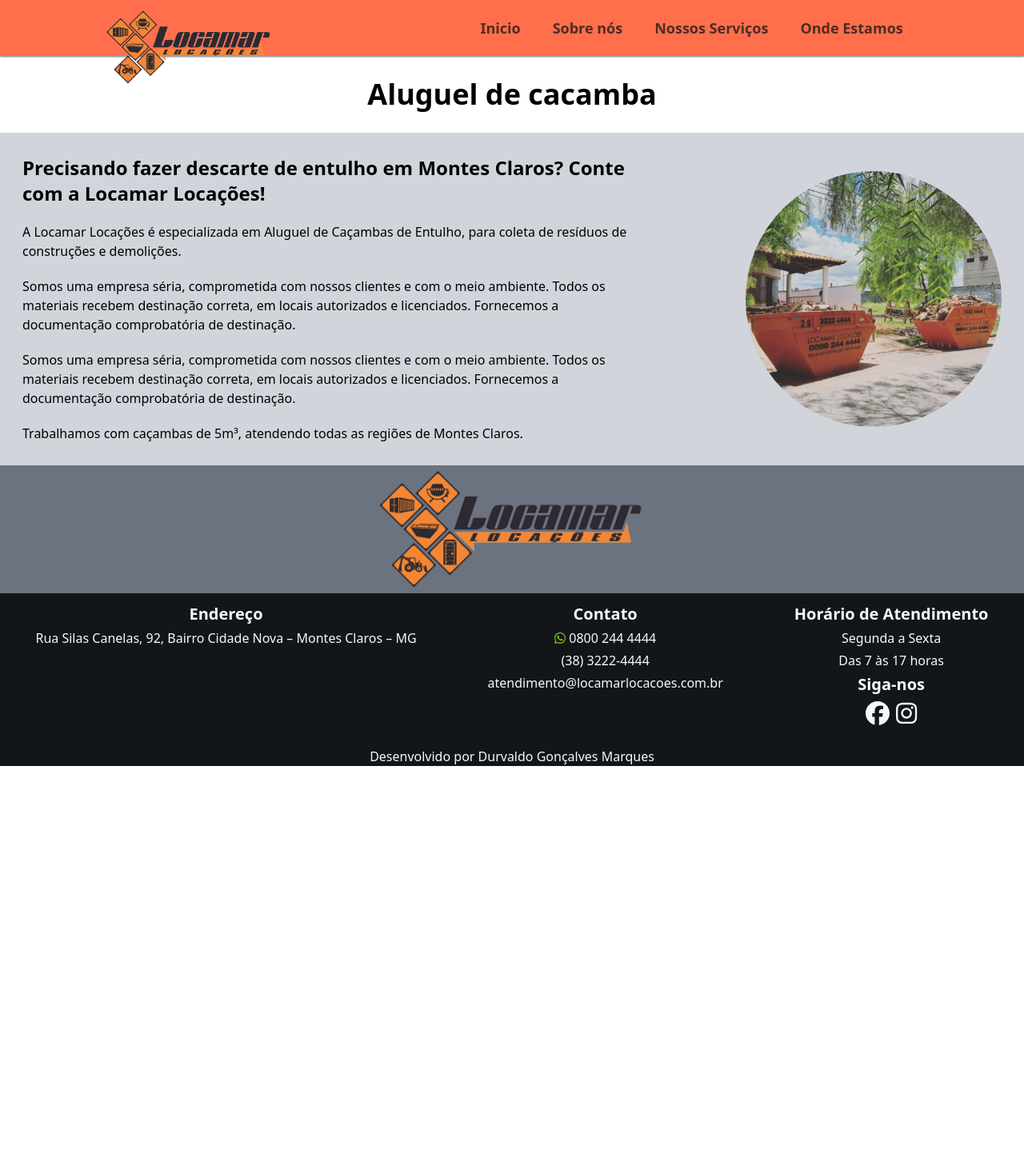
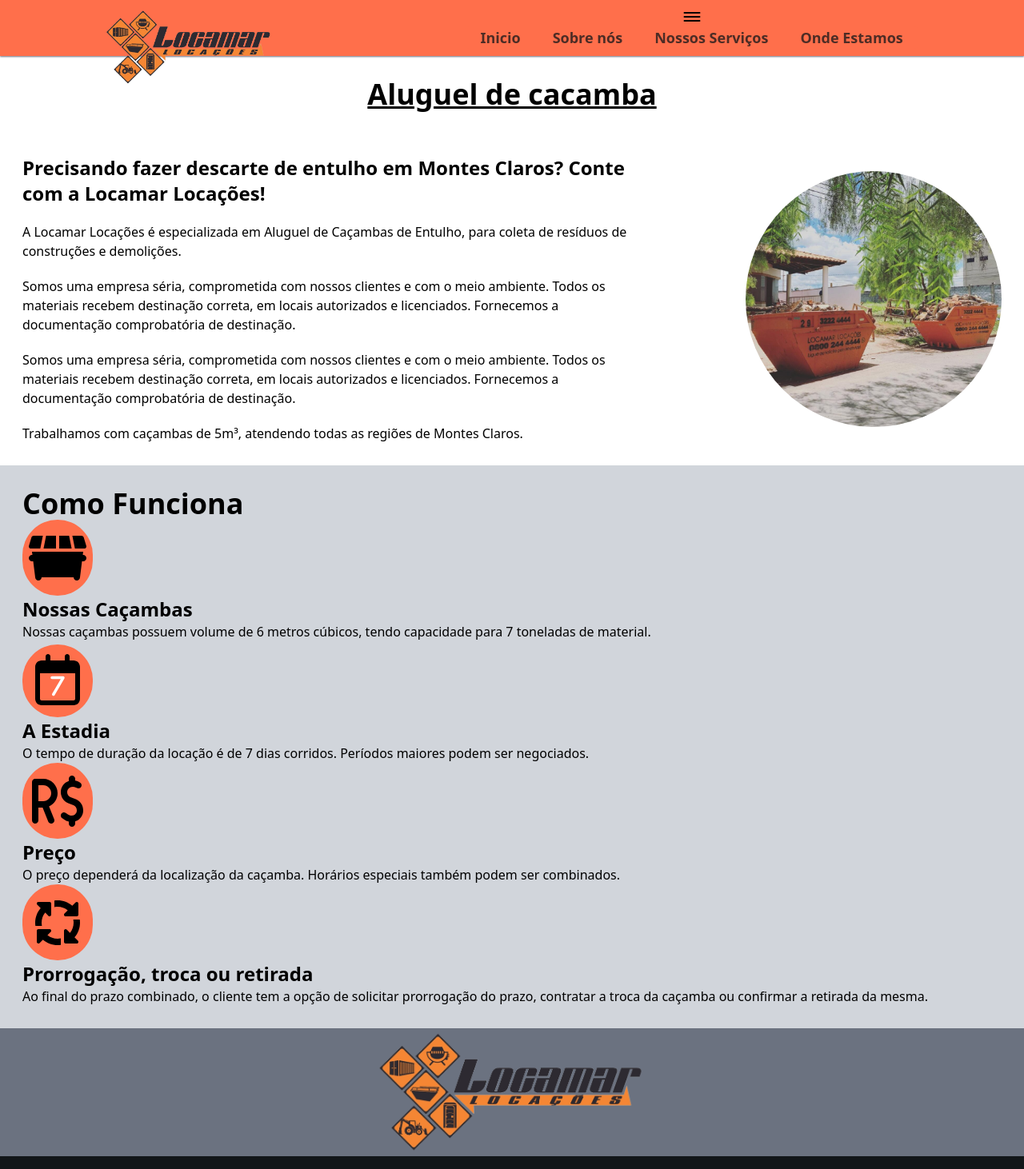
Before and after one commit to Durvaldo/Locamar, a Next.js app: page /cacamba in a window 1280 px wide. Shown: the top 1462 px of the page at 80% size. Before the commit the page ends 958 px from the top, so only its background shows below. Built offline with nearby package versions, Linux system fonts and the light colour scheme.

Commit message:
Teste de icones

```diff
--- a/pages/_app.js
+++ b/pages/_app.js
@@ -1,6 +1,9 @@
 import '../styles/globals.css'
 import "slick-carousel/slick/slick.css";
 import "slick-carousel/slick/slick-theme.css";
+import { config } from '@fortawesome/fontawesome-svg-core'
+import '@fortawesome/fontawesome-svg-core/styles.css'
+config.autoAddCss = false
 
 export default function MyApp({ Component, pageProps }) {
     return <Component {...pageProps} />
--- a/src/components/main_pages/CacambaMainPage.js
+++ b/src/components/main_pages/CacambaMainPage.js
@@ -6,10 +6,10 @@
 
     return (
         <main className={`${className} flex flex-col items-center`}>
-            <section className="container flex flex-col lg:flex-row lg:justify-around">
+            <section className="container flex flex-col lg:flex-row lg:justify-around underline ">
                 <h1>Aluguel de cacamba</h1>
             </section>
-            <section className="bg-gray-300 w-full flex justify-center">
+            <section className="w-full flex justify-center">
                 <div className="container flex flex-col lg:flex-row justify-between items-center gap-5">
                     <div className="flex flex-col gap-5 max-w-3xl">
                         <h2>Precisando fazer descarte de entulho em Montes Claros? Conte com a Locamar Locações!</h2>
@@ -23,28 +23,38 @@
                     </div>
                 </div>
             </section>
-            <section className="hidden container">
+            <section className="w-full flex justify-center bg-gray-300">
+                <div className="container">
                     <h1>Como Funciona</h1>
                     <div>
-                    <FontAwesomeIcon icon={faDumpster}/>
+                        <span className="rounded-full p-1 bg-locamar-primary fa-4x">
+                            <FontAwesomeIcon className="fa-fw" icon={faDumpster}/>
+                        </span>
                         <h2>Nossas Caçambas</h2>
                         <p>Nossas caçambas possuem volume de 6 metros cúbicos, tendo capacidade para 7 toneladas de material.</p>
                     </div>
                     <div>
-                    <FontAwesomeIcon icon={faCalendar}/>
-                    <FontAwesomeIcon icon={fa7}/>
+                        <span className="rounded-full px-1 pb-1  bg-locamar-primary fa-4x">
+                            <FontAwesomeIcon className="fa-fw" icon={faCalendar}/>
+                            <FontAwesomeIcon className="fa-fw -ml-20" transform="shrink-9 down-2" icon={fa7} inverse/>
+                        </span>
                         <h2>A Estadia</h2>
                         <p>O tempo de duração da locação é de 7 dias corridos. Períodos maiores podem ser negociados.</p>
                     </div>
                     <div>
-                    <FontAwesomeIcon icon={faBrazilianRealSign}/>
+                        <span className="rounded-full p-1 bg-locamar-primary fa-4x">
+                            <FontAwesomeIcon className="fa-fw" icon={faBrazilianRealSign}/>
+                        </span>
                         <h2>Preço</h2>
                         <p>O preço dependerá da localização da caçamba. Horários especiais também podem ser combinados.</p>
                     </div>
                     <div>
-                    <FontAwesomeIcon icon={faArrowsSpin}/>
+                        <span className="rounded-full p-1 bg-locamar-primary fa-4x">
+                            <FontAwesomeIcon className="fa-fw" icon={faArrowsSpin}/>
+                        </span>
                         <h2>Prorrogação, troca ou retirada</h2>
                         <p>Ao final do prazo combinado, o cliente tem a opção de solicitar prorrogação do prazo, contratar a troca da caçamba ou confirmar a retirada da mesma.</p>
+                    </div>
                 </div>
             </section>
             <section className="hidden container">
--- a/src/components/main_pages/HomePageMain.js
+++ b/src/components/main_pages/HomePageMain.js
@@ -47,7 +47,7 @@
                     </div>
                 </div>
             </section>
-            <section id="nosso-servico" className="bg-locamar-black w-full flex justify-center shadow-lg shadow-gray-400">
+            <section id="nosso-servico" className="bg-locamar-black w-full flex justify-center">
                 <div className="container">
                     <h1 className="text-locamar-white text-center pb-5">Nossos Serviços</h1>
                     <div className="grid grid-cols-1 lg:grid-cols-2 gap-5">
@@ -75,6 +75,9 @@
                     </div>
                 </div>
             </section>
+            <div className="w-full -mb-[15%]">
+                <svg xmlns="http://www.w3.org/2000/svg" viewBox="0 0 1440 320"><path fill="#121619" fill-opacity="1" d="M0,128L60,117.3C120,107,240,85,360,69.3C480,53,600,43,720,53.3C840,64,960,96,1080,101.3C1200,107,1320,85,1380,74.7L1440,64L1440,0L1380,0C1320,0,1200,0,1080,0C960,0,840,0,720,0C600,0,480,0,360,0C240,0,120,0,60,0L0,0Z"></path></svg>
+            </div>
             <section id="onde-estamos" className="container">
                 <h1 className="text-center pb-10">Onde Estamos</h1>
                 <div className="grid grid-cols-1 sm:grid-cols-2 gap-5">
```
Lines whose indentation alone changed are shown as unchanged.
